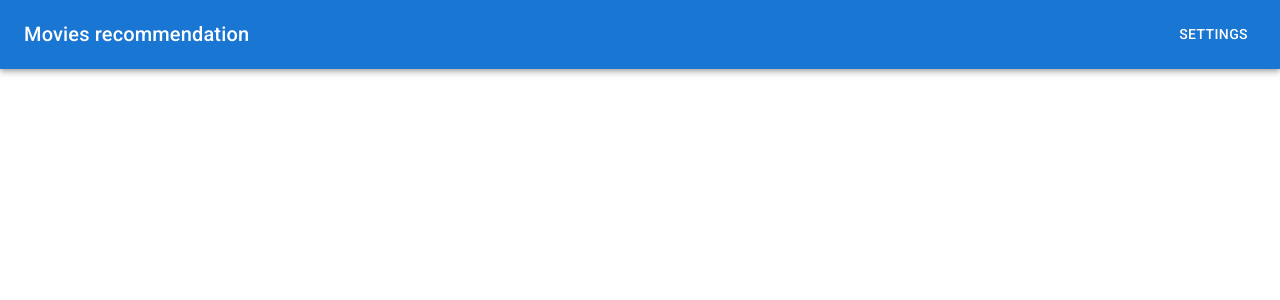
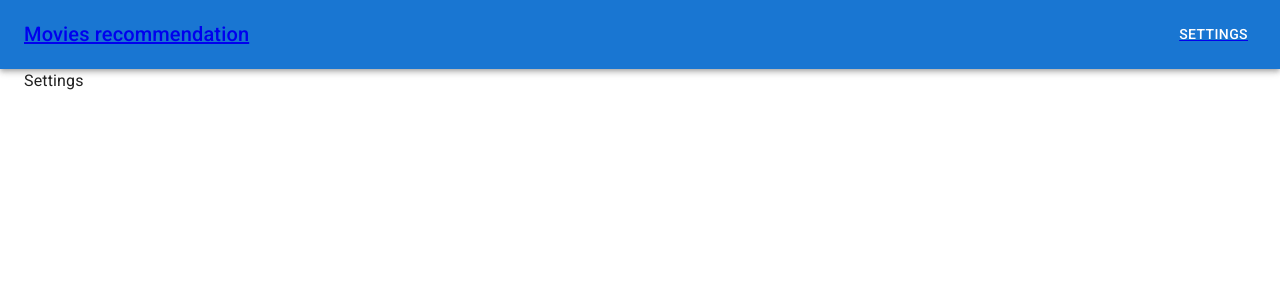
Before and after one commit to ruslb/video-catalog, a React (Create React App) app: page /settings in a window 1280 px wide. Shown: the top 300 px of the page. Built offline with nearby package versions, Linux system fonts and the light colour scheme.

Commit message:
router-dom-v6

```diff
--- a/src/App.js
+++ b/src/App.js
@@ -1,8 +1,10 @@
 import { useState } from "react";
 import {
 	CssBaseline,
+	Container
 } from "@mui/material";
 import { Navigation } from "./components";
+import { Home, Settings, Recommend } from "./pages";
 import {
  BrowserRouter,
  Routes,
@@ -10,11 +12,19 @@ import {
  } from "react-router-dom";
 
 
+
 function App() {
   return (
 	<BrowserRouter>
 	<CssBaseline />
 	<Navigation />
+	<Container maxWidth="xl">
+	<Routes>
+		<Route path="/" element={<Home />}/>
+		<Route path="settings" element={<Settings />}/>
+		<Route path="recommend" element={<Recommend />}/>
+	</Routes>
+	</Container>
 	</BrowserRouter>
   );
 }
--- a/src/components/navigation/index.js
+++ b/src/components/navigation/index.js
@@ -15,9 +15,8 @@ import {
 	ListItemIcon
 } from "@mui/material";
 import MenuIcon from '@mui/icons-material/Menu';
-import MailIcon from '@mui/icons-material/Mail';
-import InboxIcon from '@mui/icons-material/MoveToInbox';
 import SettingsIcon from '@mui/icons-material/Settings';
+import {Link} from "react-router-dom";
 
 
 const Navigation = () =>  {
@@ -27,13 +26,16 @@ const list = () => (
 	  sx={{ width:  250 }}
 	  role="presentation"
 	>
-	  <List>
+		<List>
+		<Link to="settings">
+
 			<ListItem >
 				 <ListItemIcon>
 					 <SettingsIcon />
 				 </ListItemIcon>
 				 <ListItemText primary="Settings" />
 			</ListItem>
+	  </Link>
 	  </List>
 	</Box>
  );
@@ -53,18 +55,21 @@ const list = () => (
             <MenuIcon />
           </IconButton>
 			 </Hidden>
+
           <Typography variant="h6" component="div" sx={{ flexGrow: 1 }}>
+			 <Link to='/'>
             Movies recommendation
+				</Link>
           </Typography>
+
 		    <Box sx={{  display: { xs: 'none', lg: 'flex' } }}>
-
+         <Link to="settings">
               <Button
-
                 sx={{ my: 2, color: 'white', display: 'block' }}
               >
               Settings
               </Button>
-
+		   </Link>
           </Box>
         </Toolbar>
       </AppBar>
--- /dev/null
+++ b/src/pages/Home/index.js
@@ -0,0 +1,9 @@
+const Home = () => {
+	return (
+	<>
+	Home
+	</>
+	  );
+}
+
+export default Home;
--- /dev/null
+++ b/src/pages/Recommend/index.js
@@ -0,0 +1,9 @@
+const Recommend = () => {
+	return (
+		<>
+		Recommend
+		</>
+	  );
+}
+
+export default Recommend;
--- /dev/null
+++ b/src/pages/Settings/index.js
@@ -0,0 +1,9 @@
+const Settings = () => {
+	return (
+	<>
+	Settings
+	</>
+	  );
+}
+
+export default Settings;
--- /dev/null
+++ b/src/pages/index.js
@@ -0,0 +1,9 @@
+import Home from './Home';
+import Settings from './Settings';
+import Recommend from './Recommend';
+
+export {
+	Home,
+	Settings,
+	Recommend
+}
```
